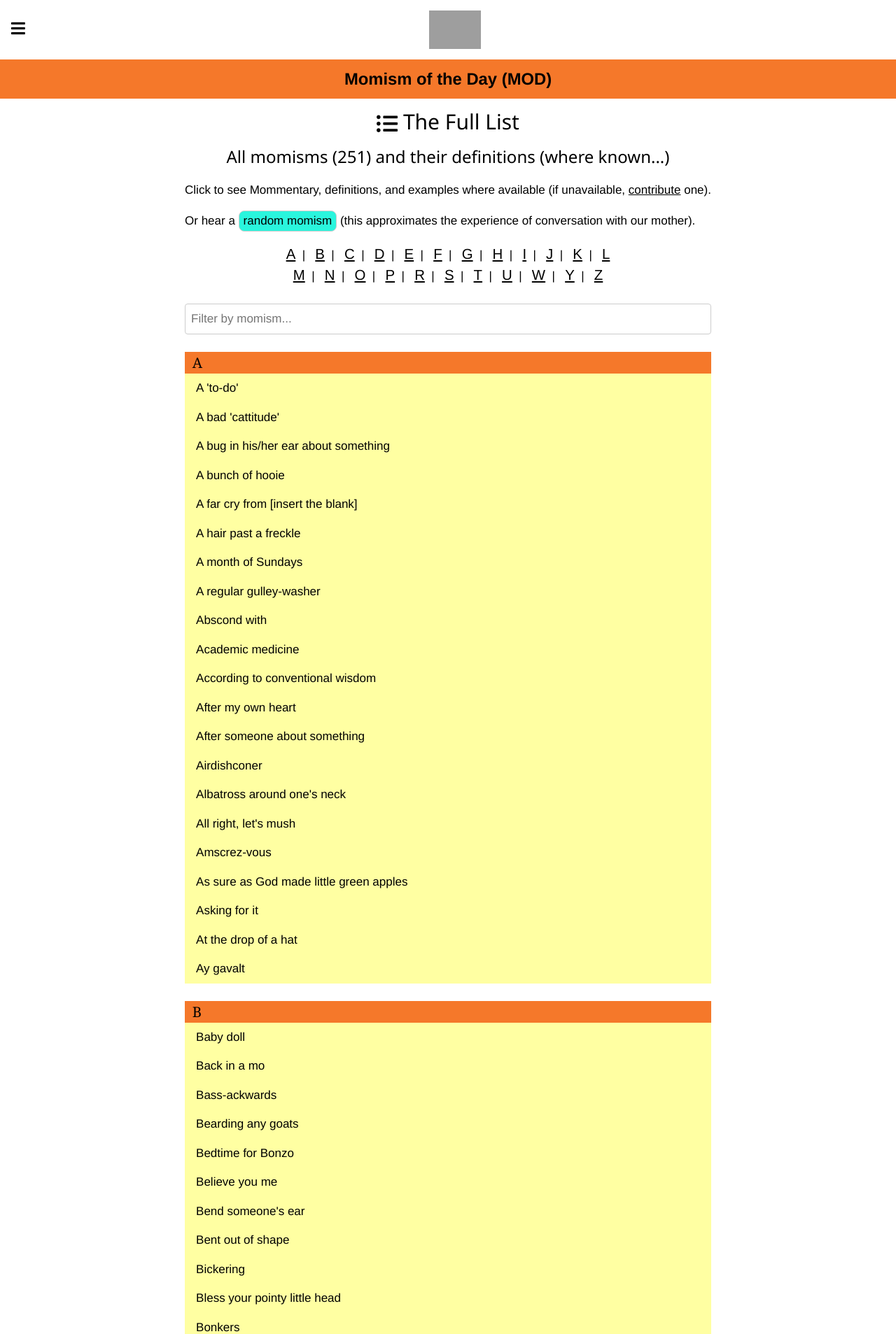
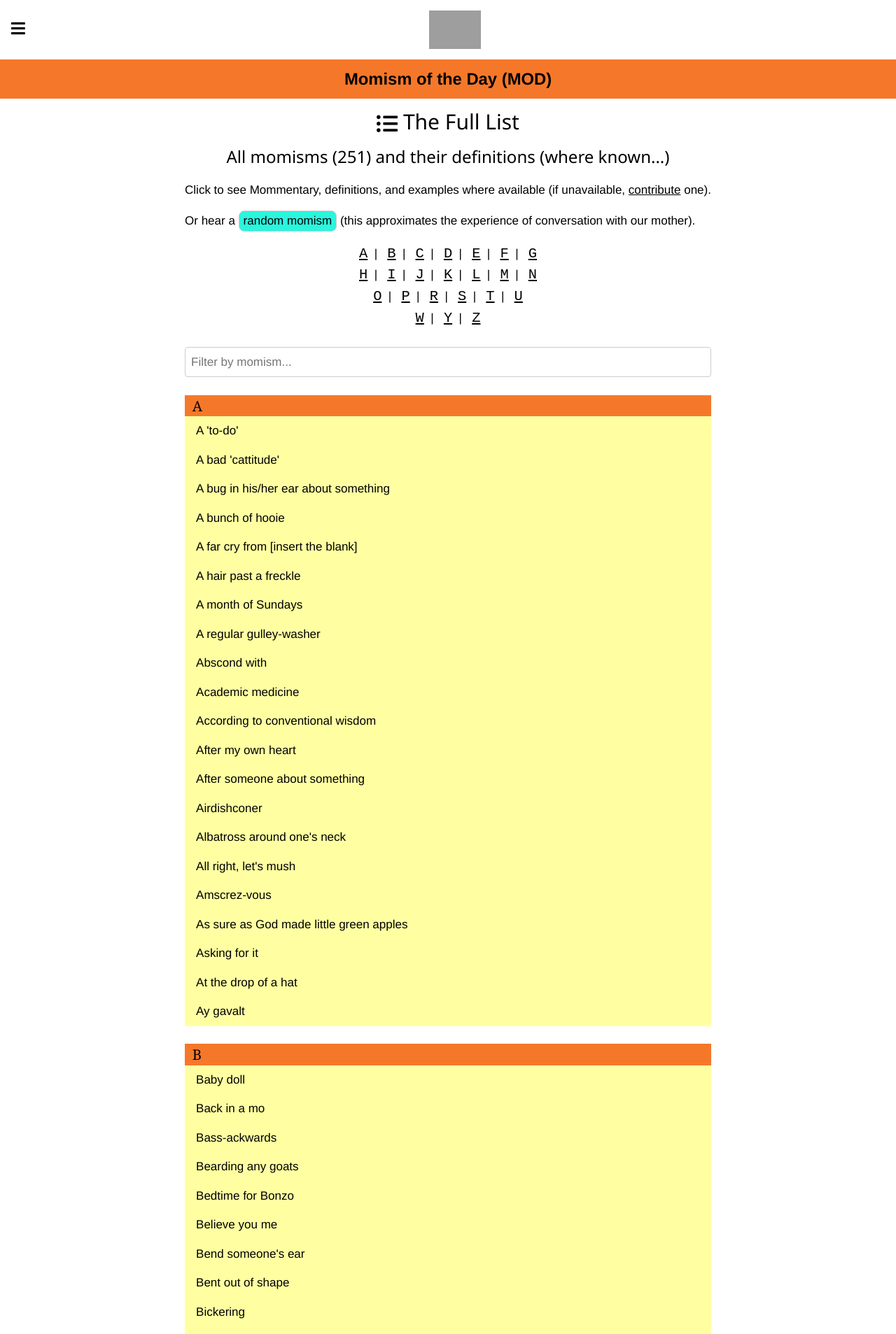
Before and after one commit to summerhays/new_momisms, a Jekyll site: the page built from list.html, in a window 1280 px wide. Shown: the top 1907 px of the page at 70% size. Built offline with Jekyll 4.4.1, drawn with Linux system fonts in a browser that asks for light colours; grey boxes are pictures that could not be loaded.

Commit message:
fixed mobile anchor links

```diff
--- a/assets/css/style.scss
+++ b/assets/css/style.scss
@@ -76,8 +76,6 @@ header {
   height: 100%;
 }
 
-.fix_anchor {scroll-margin-top: 1.76em;}
-
 .fix_anchor:target {
   border: .15em solid magenta;
 }
@@ -93,6 +91,7 @@ header {
 
 .larger_font {
 	font-size: 120%;
+	font-family: $font-mono;
 }
 
 .active {
@@ -204,6 +203,8 @@ footer > a:hover {
      margin-left: 70px;
      padding-top: 12px;
    }
+
+   .fix_anchor {scroll-margin-top: 1.76rem;}
 }
 // Wide screen end
 //
@@ -269,6 +270,8 @@ footer > a:hover {
   	  padding: 0 15px;
   	  max-width: 100%;
     }
+
+    .fix_anchor {scroll-margin-top: 1.76rem;}
 }
 // Narrow screen end
 
--- a/list.html
+++ b/list.html
@@ -12,9 +12,9 @@ id: list
 {% for each in site.data.momisms %}
 {% assign nowslice = each.momism | slice: 0 %}{% if nowslice == "[" %}{% assign nowslice = each.momism | slice: 1 %}{% endif %}
 {% unless nowslice == abc %}{% assign abc = each.momism | slice: 0 %}{% if abc == "[" %}{% assign abc = each.momism | slice: 1 %}{% endif %}
-<a class="larger_font" href="#{{ abc }}">{{ abc }}</a>{% if abc == "L" %}<br>{% endif %}{% unless abc == "Z" or abc == "L" %}<span>&nbsp; | &nbsp;</span>{% endunless %}{% endunless %}
+<a class="larger_font" href="#{{ abc }}">{{ abc }}</a>{% if abc == "G" or abc == "U" or abc == "N" %}<br>{% endif %}{% unless abc == "Z" or abc == "N" or abc == "U" or abc == "G" %}<span>&nbsp; | &nbsp;</span>{% endunless %}{% endunless %}
 {% endfor %}</div>
-<br>
+<div>&nbsp;</div>
 {% assign counter = 0 %}
 {% assign abc = "m" %}
 {% assign nowslice = "n" %}
```
